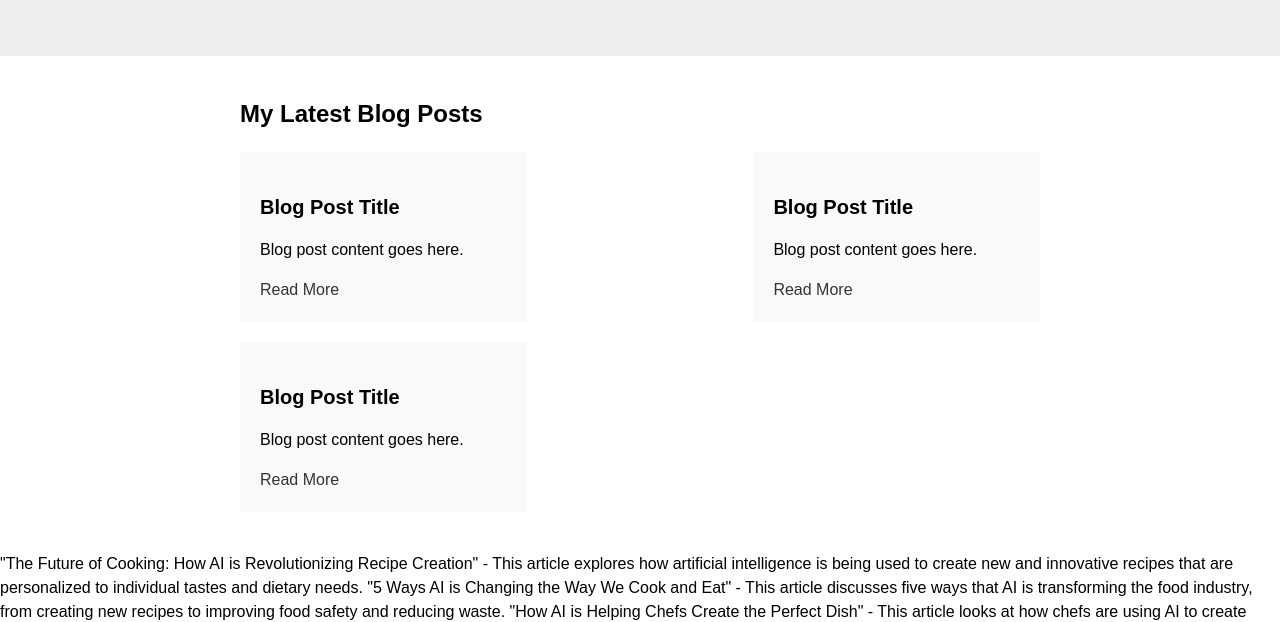
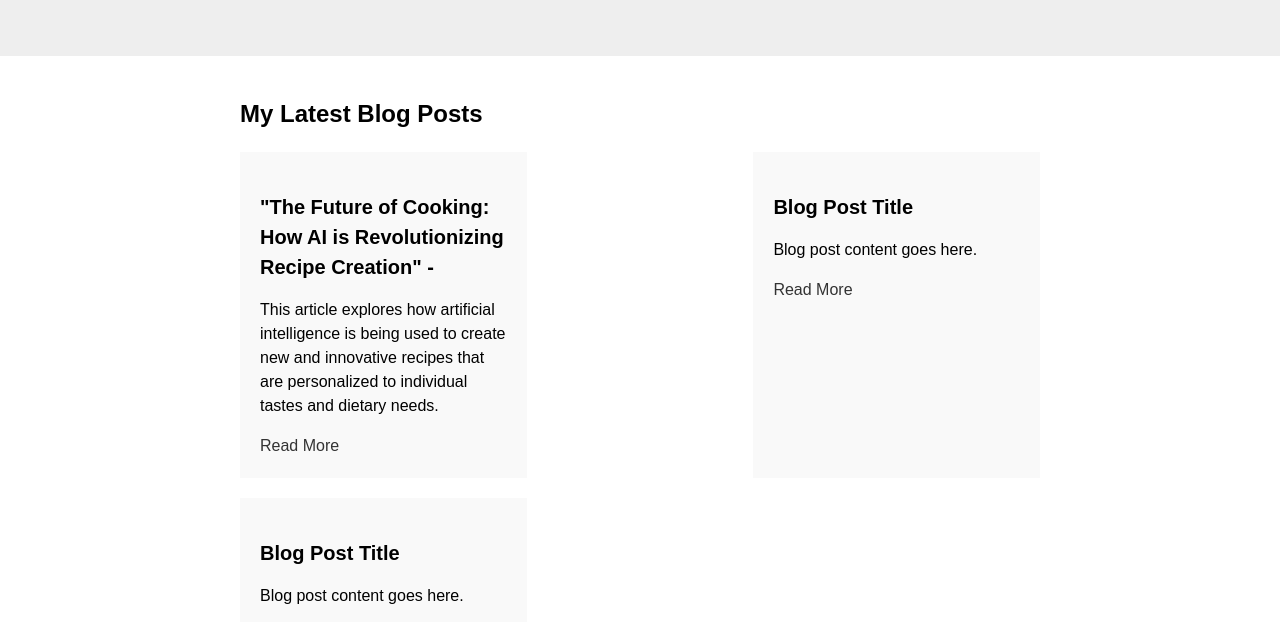
Before and after one commit to Javier32/test, a plain HTML site: page index.html in a window 1280 px wide. Shown: the part 179-801 px from the top of the page. Drawn offline with nearby package versions, Linux system fonts and the light colour scheme.

Commit message:
Update index.html

```diff
--- a/index.html
+++ b/index.html
@@ -36,8 +36,9 @@ the URL or HTTP method to exploit vulnerabilities.
       <h2>My Latest Blog Posts</h2>
       <section>
         <article>
-          <h3>Blog Post Title</h3>
-          <p>Blog post content goes here.</p>
+          <h3>"The Future of Cooking: How AI is Revolutionizing Recipe Creation" - </h3>
+          <p>This article explores how artificial intelligence is being used to create new and innovative recipes that are personalized to individual tastes and dietary needs.
+</p>
           <a href="#">Read More</a>
         </article>
         <article>
@@ -51,8 +52,7 @@ the URL or HTTP method to exploit vulnerabilities.
           <a href="#">Read More</a>
         </article>
       </section>
-    </main>"The Future of Cooking: How AI is Revolutionizing Recipe Creation" - This article explores how artificial intelligence is being used to create new and innovative recipes that are personalized to individual tastes and dietary needs.
-
+    </main>
 "5 Ways AI is Changing the Way We Cook and Eat" - This article discusses five ways that AI is transforming the food industry, from creating new recipes to improving food safety and reducing waste.
 
 "How AI is Helping Chefs Create the Perfect Dish" - This article looks at how chefs are using AI to create dishes that are perfectly balanced in terms of flavor, texture, and presentation.
```
